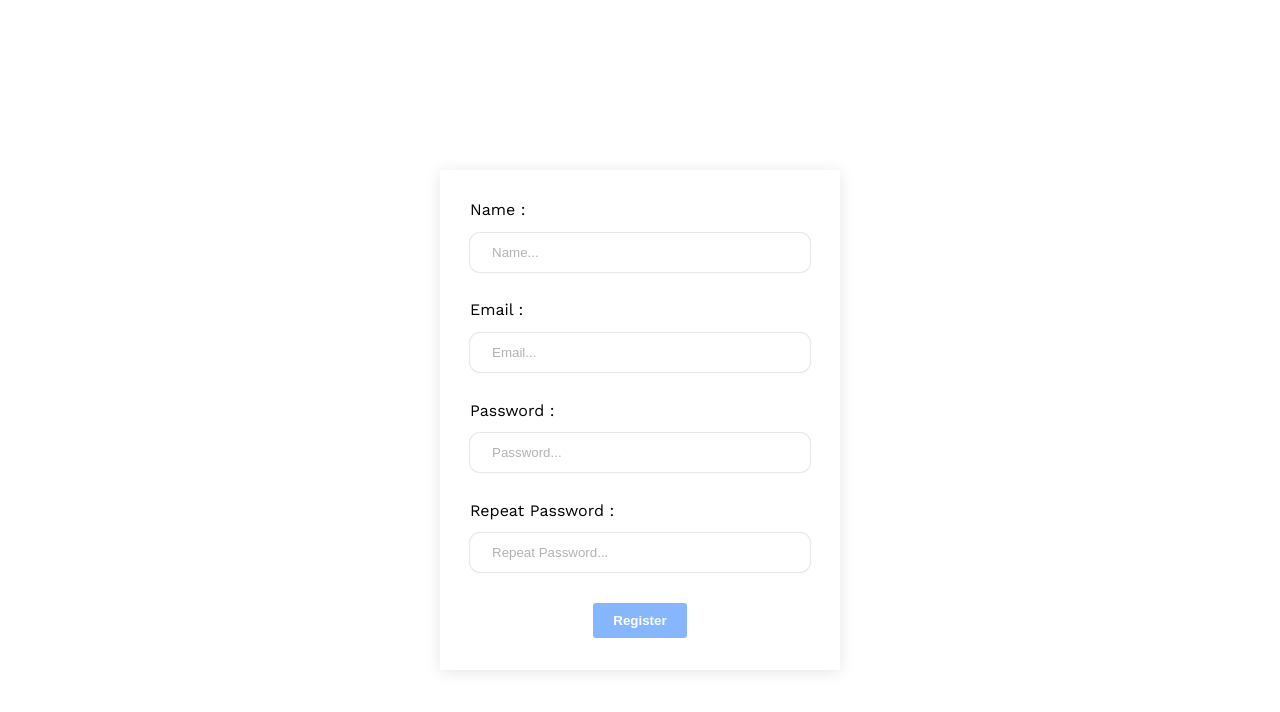
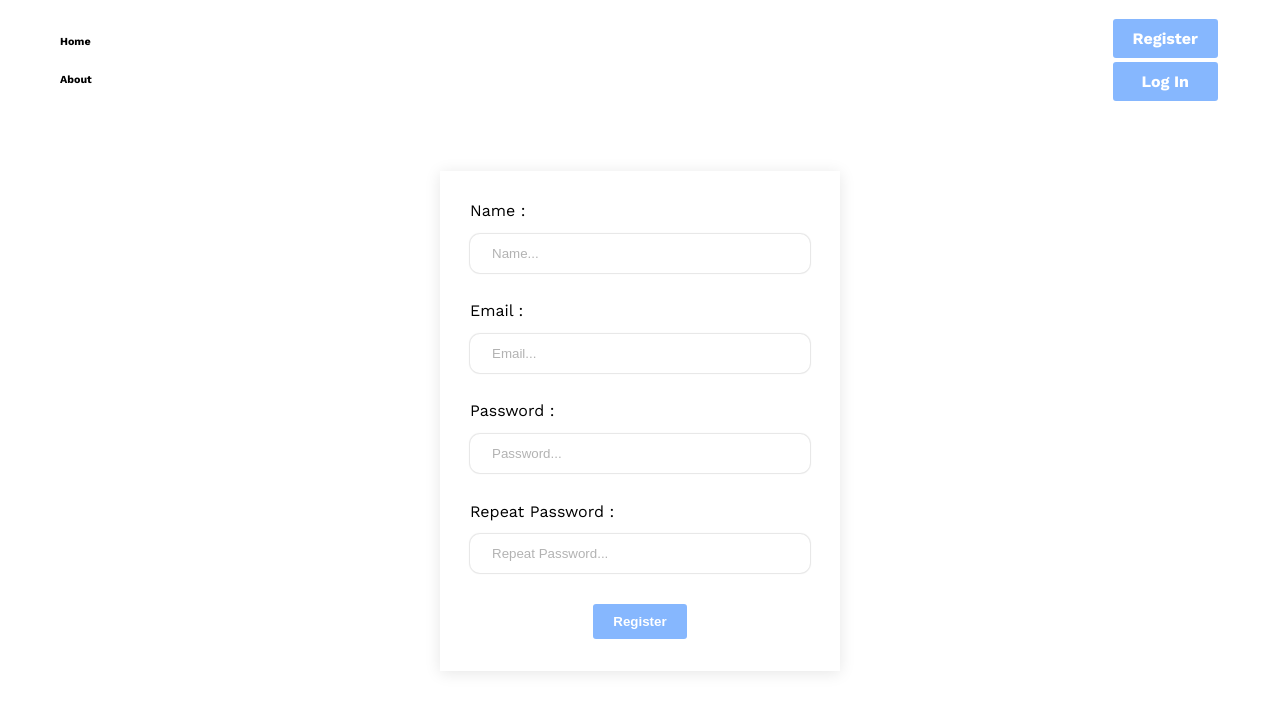
Before and after one commit to Fedaa-Osman/Store-React-Laravel, a React (Vite) app in the folder react-store/: page / in a window 1280 px wide. Shown: the top 712 px of the page. Built offline with nearby package versions, Linux system fonts and the light colour scheme.

Commit message:
finish SignUp and added Header files

```diff
--- a/react-store/package.json
+++ b/react-store/package.json
@@ -10,6 +10,7 @@
     "preview": "vite preview"
   },
   "dependencies": {
+    "axios": "^1.4.0",
     "bootstrap": "^5.3.1",
     "react": "^18.2.0",
     "react-bootstrap": "^2.8.0",
--- a/react-store/src/App.jsx
+++ b/react-store/src/App.jsx
@@ -1,8 +1,10 @@
+import Header from "./Components/Header";
 import SignUp from "./SignUp";
 
 const App = () => {
   return (
     <div>
+      <Header />
       <SignUp />
     </div>
   );
--- /dev/null
+++ b/react-store/src/Components/Header.css
@@ -0,0 +1,26 @@
+.register-nav {
+    outline: none;
+    border: none;
+    background-color: #86b7fe;
+    padding: 10px 20px;
+    color: white;
+    border-radius: 5px;
+    cursor: pointer;
+    transition: 0.3s;
+    border: 2px solid white;
+    font-weight: bold;
+}
+
+.register-nav:hover {
+    background-color: white;
+    border: 2px solid #86b7fe;
+    color: #86b7fe;
+}
+
+nav {
+    display: flex;
+    justify-content: space-between;
+    align-items: center;
+    padding: 10px 50px;
+    margin: 0 10px;
+}
--- /dev/null
+++ b/react-store/src/Components/Header.jsx
@@ -0,0 +1,22 @@
+import "./Header.css";
+
+const Header = () => {
+  return (
+    <nav>
+      <div>
+        <h6>Home</h6>
+        <h6>About</h6>
+      </div>
+      <div>
+        <div style={{ textAlign: "center" }} className="register-nav">
+          Register
+        </div>
+        <div style={{ textAlign: "center" }} className="register-nav">
+          Log In
+        </div>
+      </div>
+    </nav>
+  );
+};
+
+export default Header;
--- a/react-store/src/SignUp.css
+++ b/react-store/src/SignUp.css
@@ -2,7 +2,7 @@
     display: flex;
     justify-content: center;
     align-items: center;
-    height: 80vh;
+    height: 70vh;
 }
 
 form {
--- a/react-store/src/SignUp.jsx
+++ b/react-store/src/SignUp.jsx
@@ -1,4 +1,5 @@
 import { useState } from "react";
+import axios from "axios";
 import "./SignUp.css";
 
 const SignUp = () => {
@@ -7,9 +8,32 @@ const SignUp = () => {
   const [password, setPassword] = useState("");
   const [passwordR, setPasswordR] = useState("");
   const [accept, setAccept] = useState(false);
-  function submit(e) {
+  const [err, setErr] = useState("");
+  // const [flag, setFlag] = useState(false);
+  async function submit(e) {
+    let flag = false;
     e.preventDefault();
     setAccept(true);
+    if (name === " " || passwordR !== password) {
+      flag = false;
+    } else flag = true;
+    try {
+      if (flag) {
+        // eslint-disable-next-line no-unused-vars
+        let res = await axios.post("http://127.0.0.1:8000/api/register", {
+          name: name,
+          email: email,
+          password: password,
+          password_confirmation: passwordR,
+        });
+        // .then((resp) => console.log(resp.status));
+      }
+    } catch (error) {
+      console.log(error.response.data.message);
+      console.log(error.response.data);
+      setErr(error.response.data.message);
+    }
+    console.log(flag);
   }
   return (
     <div className="parent">
@@ -34,6 +58,9 @@ const SignUp = () => {
             value={email}
             onChange={(e) => setEmail(e.target.value)}
           />
+          {accept && err === "The email has already been taken." && (
+            <p className="error">Email Is Already Taken ...</p>
+          )}
           <label htmlFor="pass"> Password : </label>
           <input
             id="pass"
@@ -42,8 +69,10 @@ const SignUp = () => {
             value={password}
             onChange={(e) => setPassword(e.target.value)}
           />
-          {password.length < 5 && accept && (
-            <p className="error">Password Must Be More Than 5 Characters</p>
+          {password.length < 9 && accept && (
+            <p className="error">
+              Password Must Be Equal Or More Than 8 Characters
+            </p>
           )}
           <label htmlFor="rpass"> Repeat Password : </label>
           <input
@@ -66,3 +95,7 @@ const SignUp = () => {
 };
 
 export default SignUp;
+
+// The name field is required.
+// The email field is required.
+// The email has already been taken.
--- a/react-store/src/index.css
+++ b/react-store/src/index.css
@@ -1,11 +1,11 @@
 body {
   margin: 0;
-  display: flex;
-  place-items: center;
+  /* display: flex; */
+  /* place-items: center; */
   min-width: 320px;
   min-height: 100vh;
-  justify-content: center;
-  align-items: center;
+  /* justify-content: center; */
+  /* align-items: center; */
   font-family: 'Work Sans', sans-serif;
 }
 
```
Also changed, not shown: 1 other file (tests, documents, lock files or other folders).
